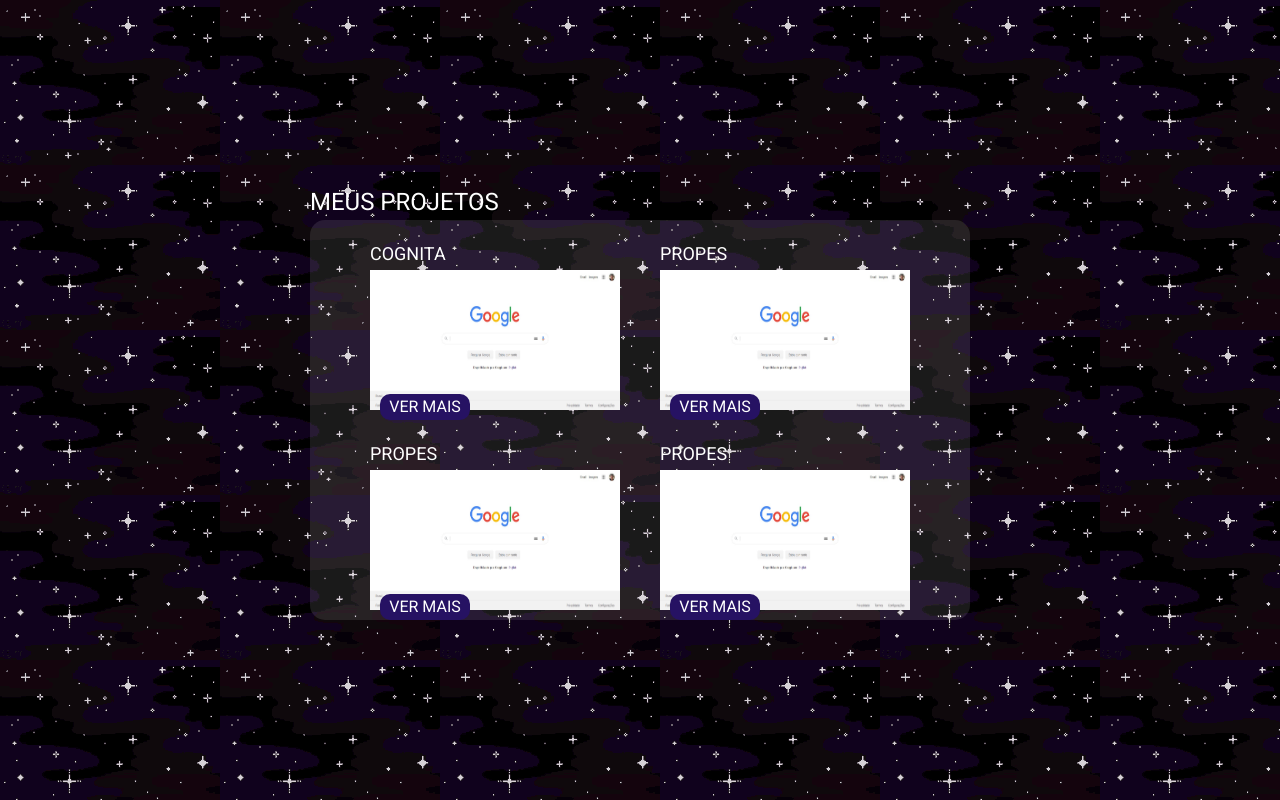
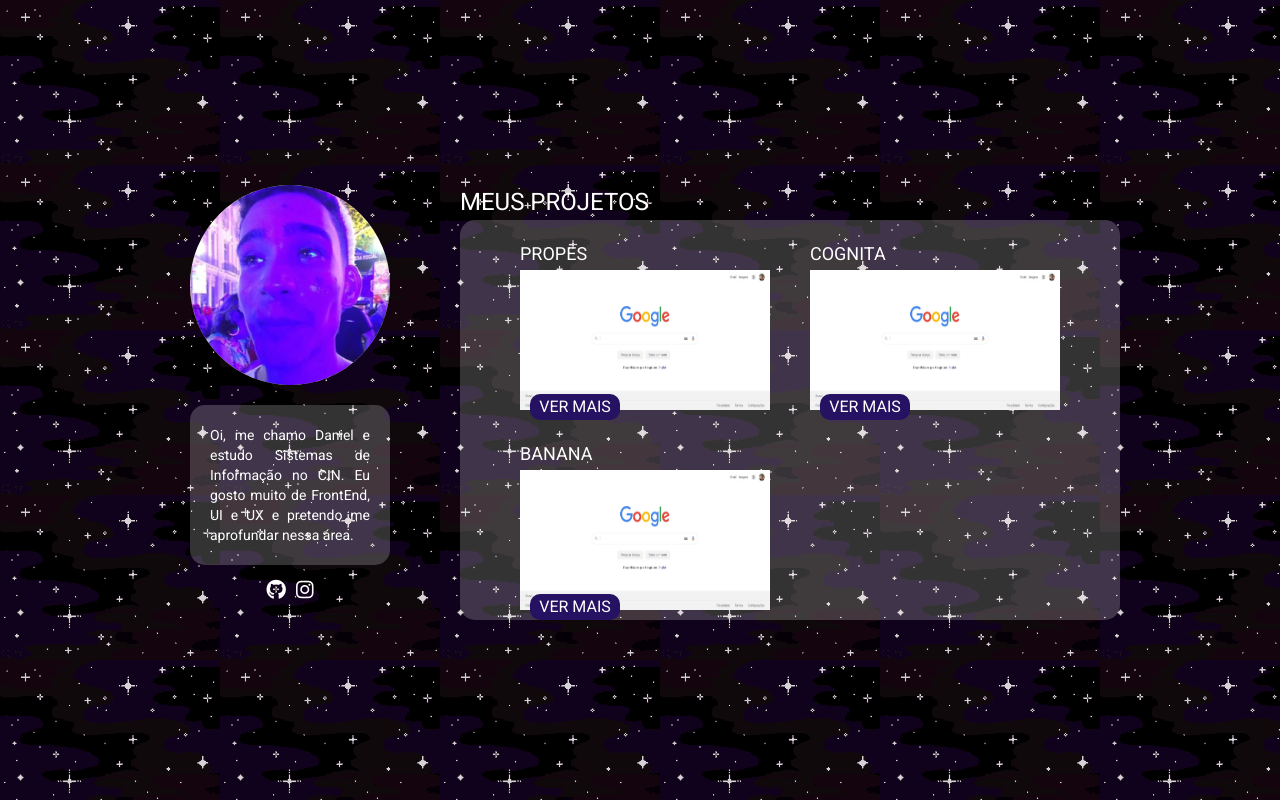
Before and after one commit to danieldoliveira3/meusite, a React (Create React App) app: page / in a window 1280 px wide. Built offline with nearby package versions, Linux system fonts and the light colour scheme.

Commit message:
perfil done

```diff
--- a/public/index.html
+++ b/public/index.html
@@ -25,10 +25,18 @@
       Learn how to configure a non-root public URL by running `npm run build`.
     -->
     <title>React App</title>
+
+    <!-- Google Fonts -->
     <link
       href="https://fonts.googleapis.com/css2?family=Roboto:wght@300;400;500;900&display=swap"
       rel="stylesheet"
     />
+
+    <!-- FontAwesome -->
+    <script
+      src="https://kit.fontawesome.com/dae7832bea.js"
+      crossorigin="anonymous"
+    ></script>
   </head>
   <body>
     <noscript>You need to enable JavaScript to run this app.</noscript>
--- a/src/App.js
+++ b/src/App.js
@@ -1,10 +1,47 @@
 import React from "react";
 import Wrap from "./components/Wrap";
 import BoxInfo from "./components/BoxInfo";
+import * as s from "./components/Box/style";
+import ItemBoxInfo from "./components/BoxInfo/components/ItemBoxInfo";
+import image from "./assets/images/exemplo.jpg";
+import fotoPerfil from "./assets/images/perfil.jpg";
+
 export default function App() {
+  const ar = ["PROPES", "COGNITA", "BANANA"];
   return (
     <Wrap>
-      <BoxInfo />
+      <s.wrapPerfil>
+        <s.fotoPerfil fotoPerfil={fotoPerfil}></s.fotoPerfil>
+
+        <s.Box height="auto;">
+          <s.Text>
+            Oi, me chamo Daniel e estudo Sistemas de Informação no CIN. Eu gosto
+            muito de FrontEnd, UI e UX e pretendo me aprofundar nessa área.
+          </s.Text>
+        </s.Box>
+
+        <s.RedesSociais>
+          <a href="/" target="_blank">
+            <i as="a" className="fab fa-github"></i>
+          </a>
+          <a href="/" target="_blank">
+            <i as="a" className="fab fa-instagram"></i>
+          </a>
+        </s.RedesSociais>
+      </s.wrapPerfil>
+      <BoxInfo maxWidth="660px" title="MEUS PROJETOS">
+        {ar.map((i) => {
+          return (
+            <ItemBoxInfo
+              key={i.toString()}
+              bg={image}
+              title={i.toUpperCase()}
+              buttonText="VER MAIS"
+              buttonURL="https://google.com"
+            />
+          );
+        })}
+      </BoxInfo>
     </Wrap>
   );
 }
--- /dev/null
+++ b/src/components/Box/style.js
@@ -0,0 +1,64 @@
+import styled from "styled-components";
+
+export const wrapPerfil = styled.div`
+  width: 300px;
+  height: 500px;
+
+  display: flex;
+  flex-direction: column;
+  align-items: center;
+  justify-content: center;
+`;
+
+export const fotoPerfil = styled.div`
+  width: 200px;
+  height: 200px;
+
+  position: relative;
+  display: block;
+
+  background: ${(props) => `url(${props.fotoPerfil})`};
+  background-size: 200px 200px;
+
+  margin-bottom: 20px;
+  border-radius: 100%;
+`;
+
+export const Box = styled.div`
+  background: red;
+  width: 200px;
+  height: ${(props) => (props.height ? props.height : "auto")};
+  padding: 20px;
+
+  background: rgba(255, 255, 255, 0.2);
+  border-radius: 15px;
+`;
+
+export const RedesSociais = styled.div`
+  width: 200px;
+  height: 50px;
+
+  display: flex;
+  flex-direction: row;
+  justify-content: center;
+  align-items: center;
+
+  a {
+    margin-right: 10px;
+
+    color: #fff;
+    font-size: 20px;
+
+    &:last-child {
+      margin-right: 0;
+    }
+  }
+`;
+
+export const Text = styled.p`
+  font-family: "Roboto";
+  font-size: 14px;
+  color: #fff;
+  line-height: 20px;
+  text-align: justify;
+`;
--- a/src/components/BoxInfo/index.js
+++ b/src/components/BoxInfo/index.js
@@ -1,54 +1,13 @@
 import React, { Component } from "react";
 import * as s from "./styles";
-import image from "../../assets/images/exemplo.jpg";
-import ItemBoxInfo from "./components/ItemBoxInfo";
+
 class BoxInfo extends Component {
   render() {
     return (
       <s.wrapBoxInfo>
-        <s.TitleBoxInfo>MEUS PROJETOS</s.TitleBoxInfo>
-        <s.BodyBoxInfo>
-          <ItemBoxInfo
-            bg={image}
-            title="COGNITA"
-            buttonText="VER MAIS"
-            buttonURL="https://google.com"
-          />
-
-          <ItemBoxInfo
-            bg={image}
-            title="PROPES"
-            buttonText="VER MAIS"
-            buttonURL="https://google.com"
-          />
-
-          <ItemBoxInfo
-            bg={image}
-            title="PROPES"
-            buttonText="VER MAIS"
-            buttonURL="https://google.com"
-          />
-
-          <ItemBoxInfo
-            bg={image}
-            title="PROPES"
-            buttonText="VER MAIS"
-            buttonURL="https://google.com"
-          />
-
-          <ItemBoxInfo
-            bg={image}
-            title="PROPES"
-            buttonText="VER MAIS"
-            buttonURL="https://google.com"
-          />
-
-          <ItemBoxInfo
-            bg={image}
-            title="HELP ME"
-            buttonText="VER MAIS"
-            buttonURL="https://google.com"
-          />
+        <s.TitleBoxInfo>{this.props.title}</s.TitleBoxInfo>
+        <s.BodyBoxInfo maxWidth={this.props.maxWidth}>
+          {this.props.children}
         </s.BodyBoxInfo>
       </s.wrapBoxInfo>
     );
--- a/src/components/BoxInfo/styles.js
+++ b/src/components/BoxInfo/styles.js
@@ -22,8 +22,6 @@ export const TitleBoxInfo = styled.div`
   z-index: 10000;
 `;
 
-export default TitleBoxInfo;
-
 export const BodyBoxInfo = styled.div`
   position: relative;
 
@@ -35,14 +33,14 @@ export const BodyBoxInfo = styled.div`
   align-items: center;
 
   max-width: 660px;
-  width: calc(100% + var(--gap));
+
   max-height: 400px;
-
+  /* nem lembro mais qual problema to tentando resolver */
   padding: 30px;
   padding-left: 60px;
   padding-top: 30px;
 
-  background: rgba(255, 255, 255, 0.1);
+  background: rgba(255, 255, 255, 0.2);
   border-radius: 15px;
 
   overflow: auto;
@@ -63,3 +61,4 @@ export const BodyBoxInfo = styled.div`
 `;
 
 //não consigo fazer o titulo aparecer
+export default TitleBoxInfo;
--- a/src/components/Wrap/styles.js
+++ b/src/components/Wrap/styles.js
@@ -11,4 +11,9 @@ export const Wrap = styled.div`
   align-items: center;
 
   background: ${(props) => `url(${props.bg})`};
+
+  @media (min-width: 320px) and (max-width: 480px) {
+    flex-direction: column;
+    height: 100%;
+  }
 `;
```
Also changed, not shown: src/components/Box/index.js (added, +7 -0 lines), src/assets/images/perfil.jpg (added).
